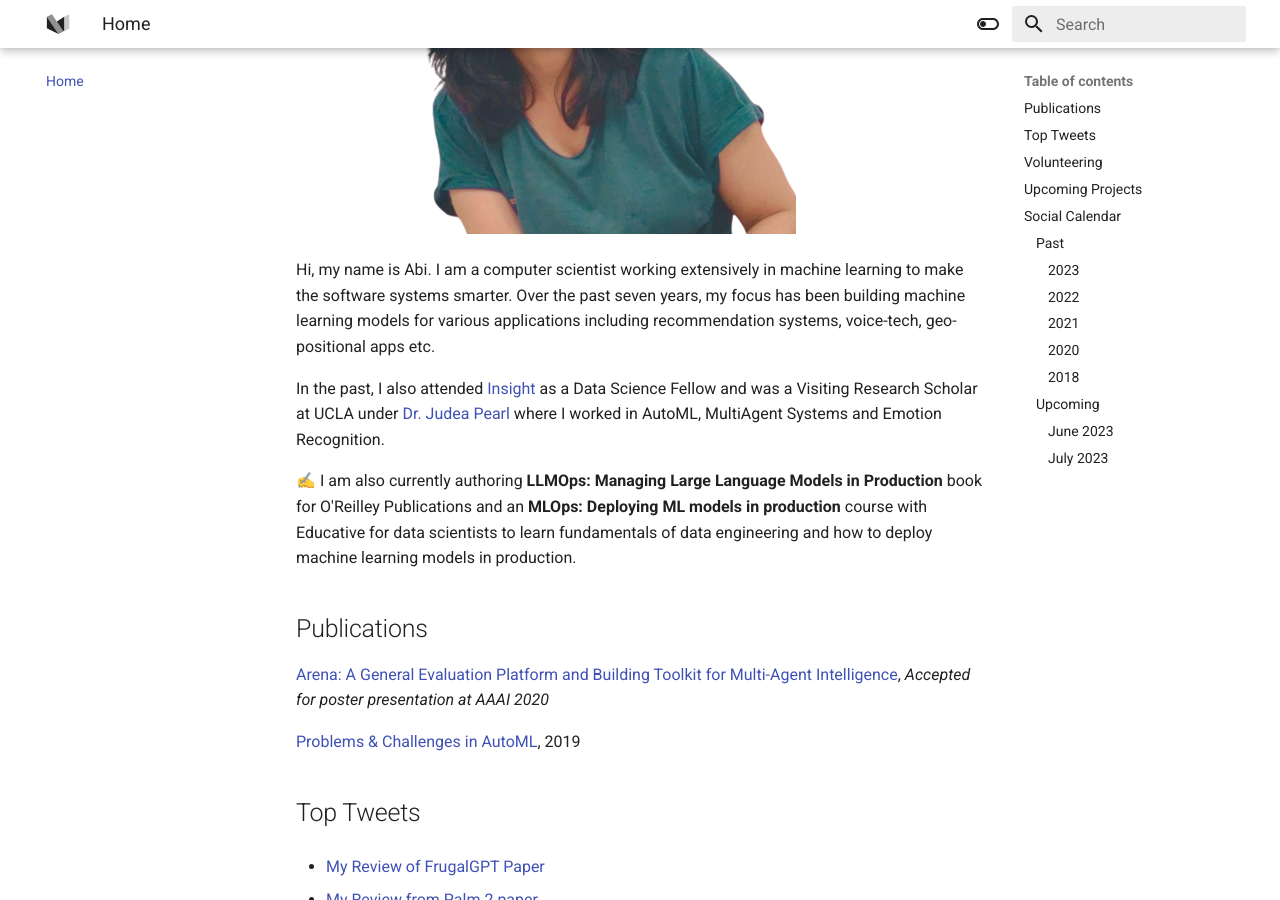
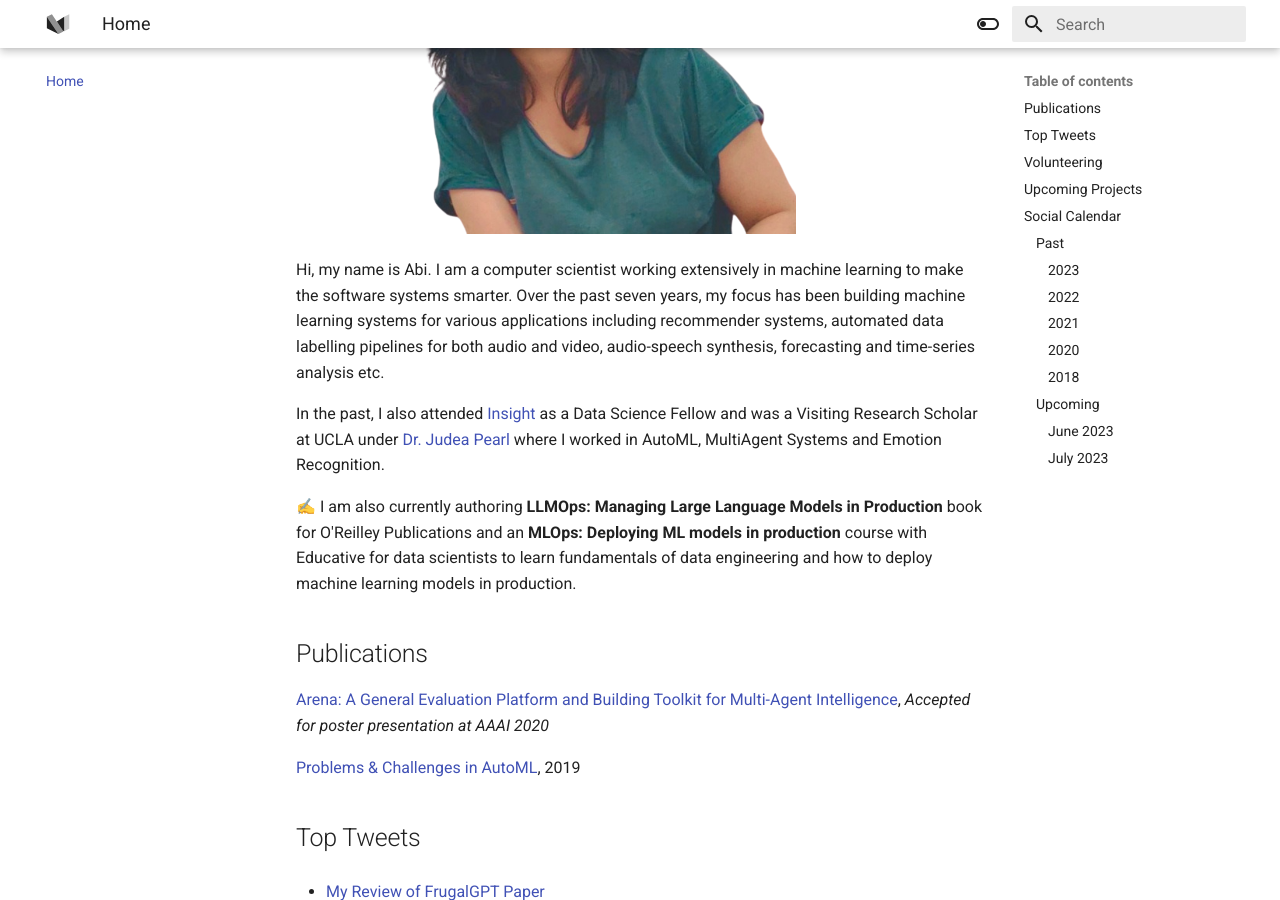
Before and after one commit to goabiaryan/abiaryan.com, an MkDocs documentation site: the page built from docs/index.md, in a window 1280 px wide and 900 px high, scrolled down 495 px. Built offline with MkDocs 1.6.1 and Material for MkDocs 9.7.7, drawn with Linux system fonts in a browser that asks for light colours; comment, search, counter and statistics services are not loaded; old or Windows-style settings are respelled for this version of MkDocs.

Commit message:
fixed bio

```diff
--- a/docs/index.md
+++ b/docs/index.md
@@ -1,6 +1,6 @@
 ![abi](\full-abi.png){: .center}
 
-Hi, my name is Abi. I am a computer scientist working extensively in machine learning to make the software systems smarter. Over the past seven years, my focus has been building machine learning models for various applications including recommendation systems, voice-tech, geo-positional apps etc.
+Hi, my name is Abi. I am a computer scientist working extensively in machine learning to make the software systems smarter. Over the past seven years, my focus has been building machine learning systems for various applications including recommender systems, automated data labelling pipelines for both audio and video, audio-speech synthesis, forecasting and time-series analysis etc.
 
 In the past, I also attended [Insight](https://insightfellows.com/data-science) as a Data Science Fellow and was a Visiting Research Scholar at UCLA under [Dr. Judea Pearl](http://bayes.cs.ucla.edu/jp_home.html) where I worked in AutoML, MultiAgent Systems and Emotion Recognition.
 
```
Also changed, not shown: site/index.html, site/search/search_index.json, site/sitemap.xml, 1 other file.
